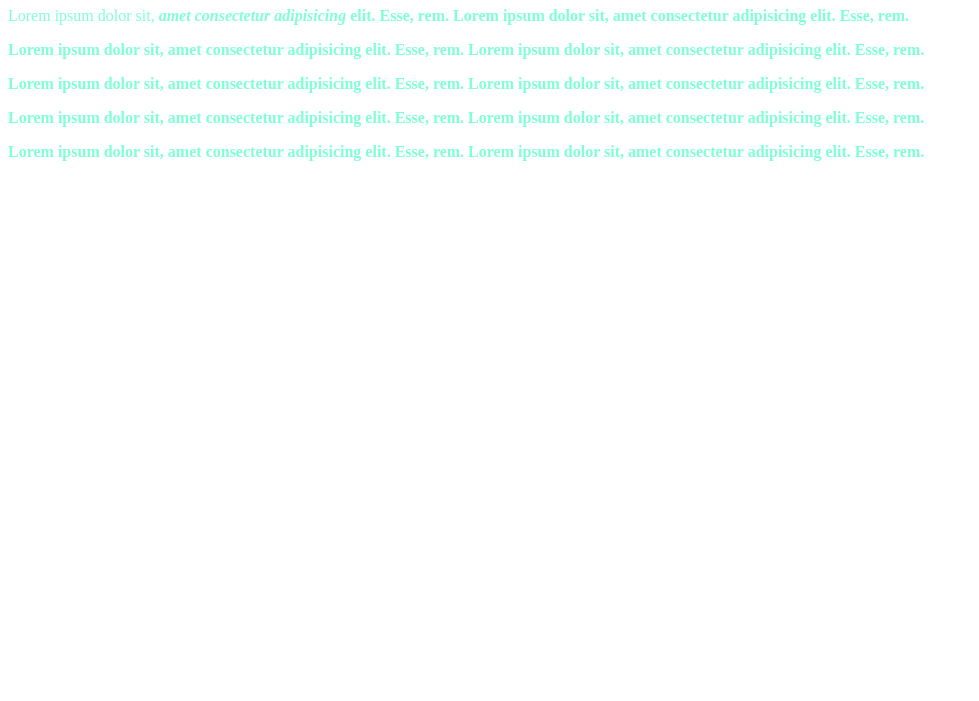
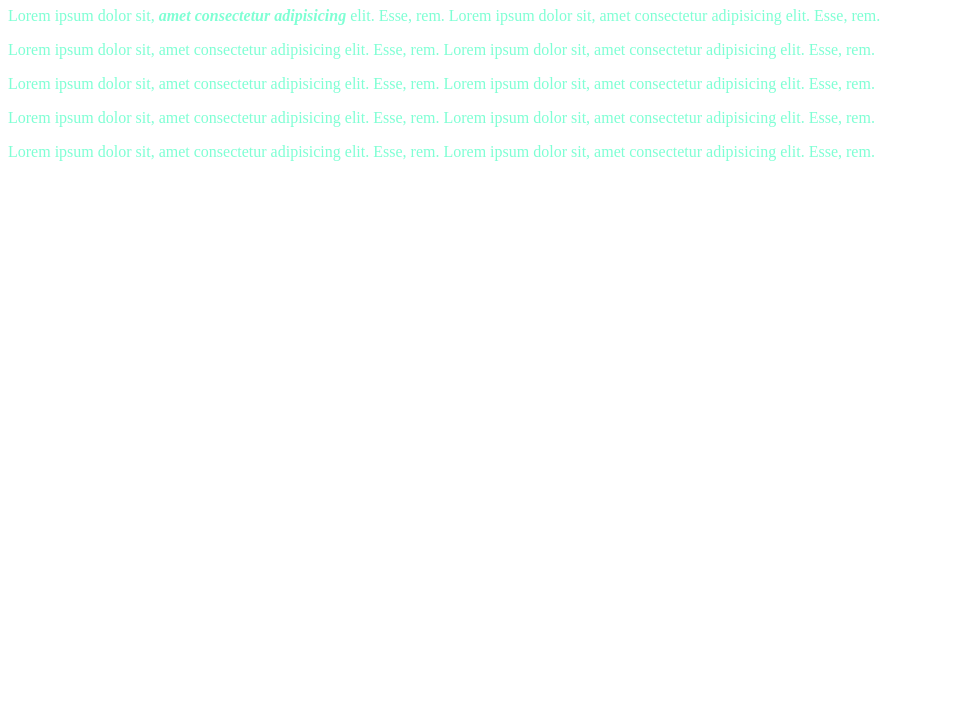
Before and after one commit to NeerajM96/web-page-repo, a plain HTML site: page history.html in a window 1280 px wide. Shown: the part 99-800 px from the top of the page, without its empty margins (0-979 px from the left). Drawn offline with Linux system fonts and the light colour scheme.

```diff
--- a/history.html
+++ b/history.html
@@ -21,7 +21,7 @@
     <a href="index.html">Home</a>
     <a href="about.html">About Us</a>
     <h1>History of company</h1>
-    <p>Lorem ipsum dolor sit, <b><i>amet consectetur adipisicing</i><b> elit. Esse, rem. Lorem ipsum dolor sit, amet consectetur adipisicing elit. Esse, rem.</p>
+    <p>Lorem ipsum dolor sit, <b><i>amet consectetur adipisicing</i></b> elit. Esse, rem. Lorem ipsum dolor sit, amet consectetur adipisicing elit. Esse, rem.</p>
     <p>Lorem ipsum dolor sit, amet consectetur adipisicing elit. Esse, rem. Lorem ipsum dolor sit, amet consectetur adipisicing elit. Esse, rem.</p>
     <p>Lorem ipsum dolor sit, amet consectetur adipisicing elit. Esse, rem. Lorem ipsum dolor sit, amet consectetur adipisicing elit. Esse, rem.</p>
     <p>Lorem ipsum dolor sit, amet consectetur adipisicing elit. Esse, rem. Lorem ipsum dolor sit, amet consectetur adipisicing elit. Esse, rem.</p>
```
